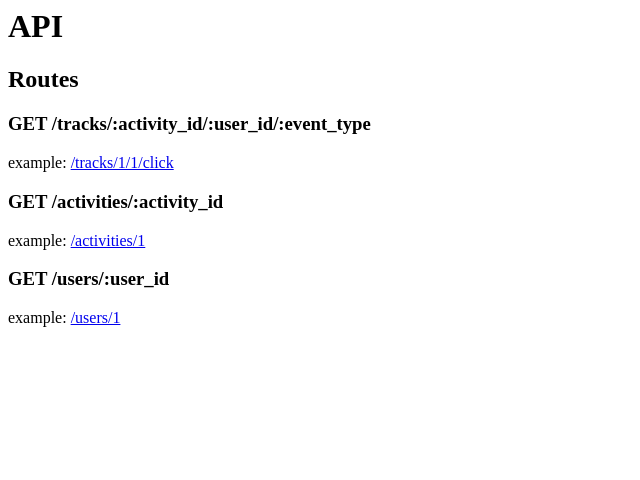
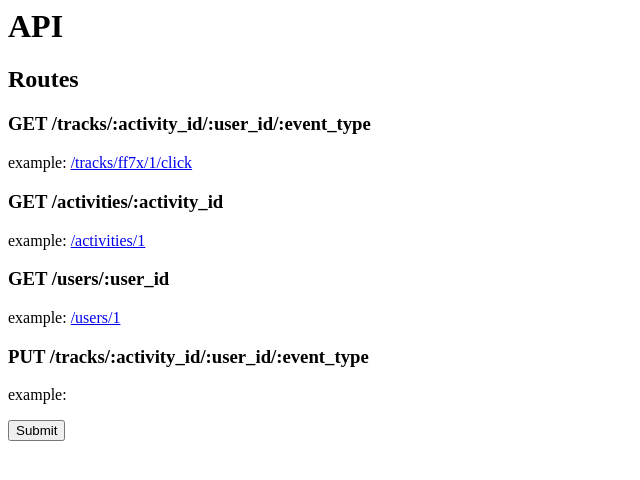
Before and after one commit to makevoid/php_exercise, a PHP site: the page made by views/docs.php in a window 1280 px wide. Shown: the top 480 px of the page, without its empty margins (0-640 px from the left). Run offline with PHP 8.4, Linux system fonts and the light colour scheme; some libraries are stand-ins or nearby versions.

Commit message:
pseudo code for PUT method

```diff
--- a/views/docs.php
+++ b/views/docs.php
@@ -13,12 +13,19 @@
 
   <section>
     <h1>GET /tracks/:activity_id/:user_id/:event_type</h1>
-    <p>example: <?= link_to("/tracks/1/1/click") ?></p>
+    <p>example: <?= link_to("/tracks/ff7x/1/click") ?></p>
 
     <h1>GET /activities/:activity_id</h1>
     <p>example: <?= link_to("/activities/1") ?></p>
 
     <h1>GET /users/:user_id</h1>
     <p>example: <?= link_to("/users/1") ?></p>
+
+    <h1>PUT /tracks/:activity_id/:user_id/:event_type</h1>
+    <p>example:</p>
+    <form method="put" action="/tracks/ff7x/1/click">
+      <!-- <input name="_method" value="PUT" type="hidden" /> use this as a fallback for older browser, need to change the server to accept the PUT/DELETE fallback -->
+      <input type="submit" />
+    </form>
   </section>
 </section>
```
Also changed, not shown: index.php (+37 -3 lines), seeds.php (+17 -0 lines).
